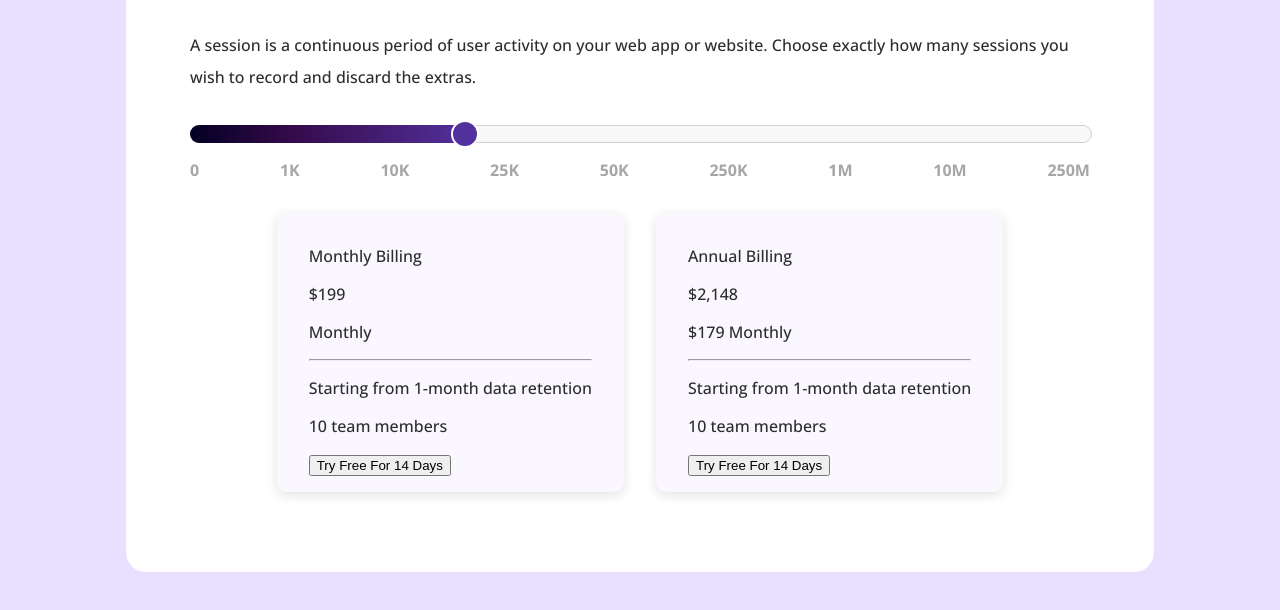
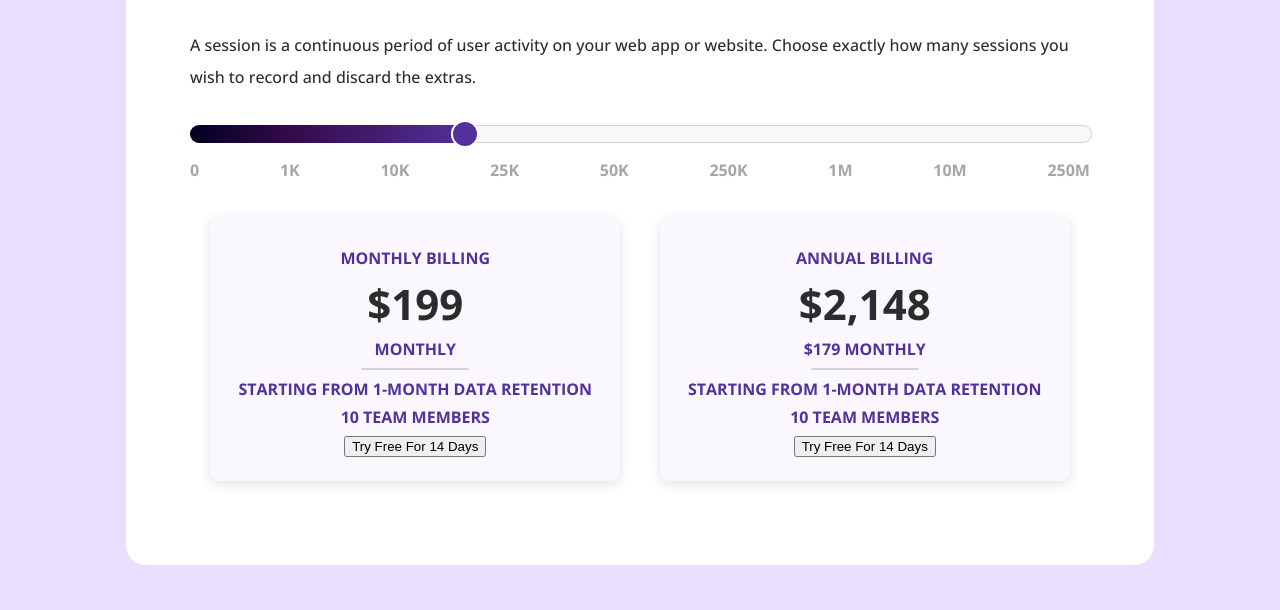
Before and after one commit to adamyoungpeter/cost_estimator, a plain HTML site: page index.html in a window 1280 px wide. Shown: the part 492-1102 px from the top of the page. Drawn offline with nearby package versions, Linux system fonts and the light colour scheme.

Commit message:
styling the individual cards

```diff
--- a/index.css
+++ b/index.css
@@ -202,7 +202,30 @@ h1 {
 .card {
   background-color: rgb(250, 247, 255);
   border-radius: 10px;
-  margin: 16px;
-  padding: 16px 32px;
+  margin: 20px 20px;
+  padding: 16px 20px;
   box-shadow: 0px 3px 11px 1px rgba(0, 0, 0, 0.1);
+  text-align: center;
+  font-weight: bold;
+  color: rgb(83, 49, 156);
+  text-transform: uppercase;
 }
+
+.card .top-section {
+  padding: 8px;
+}
+
+.card .top-section p {
+  margin: 6px 0px;
+}
+
+.card .price {
+  font-size: 42px;
+  color: rgb(44, 44, 44);
+}
+
+.card hr {
+  width: 30%;
+  border: 1px solid rgb(210, 210, 210);
+  border-radius: 2px;
+}
```
